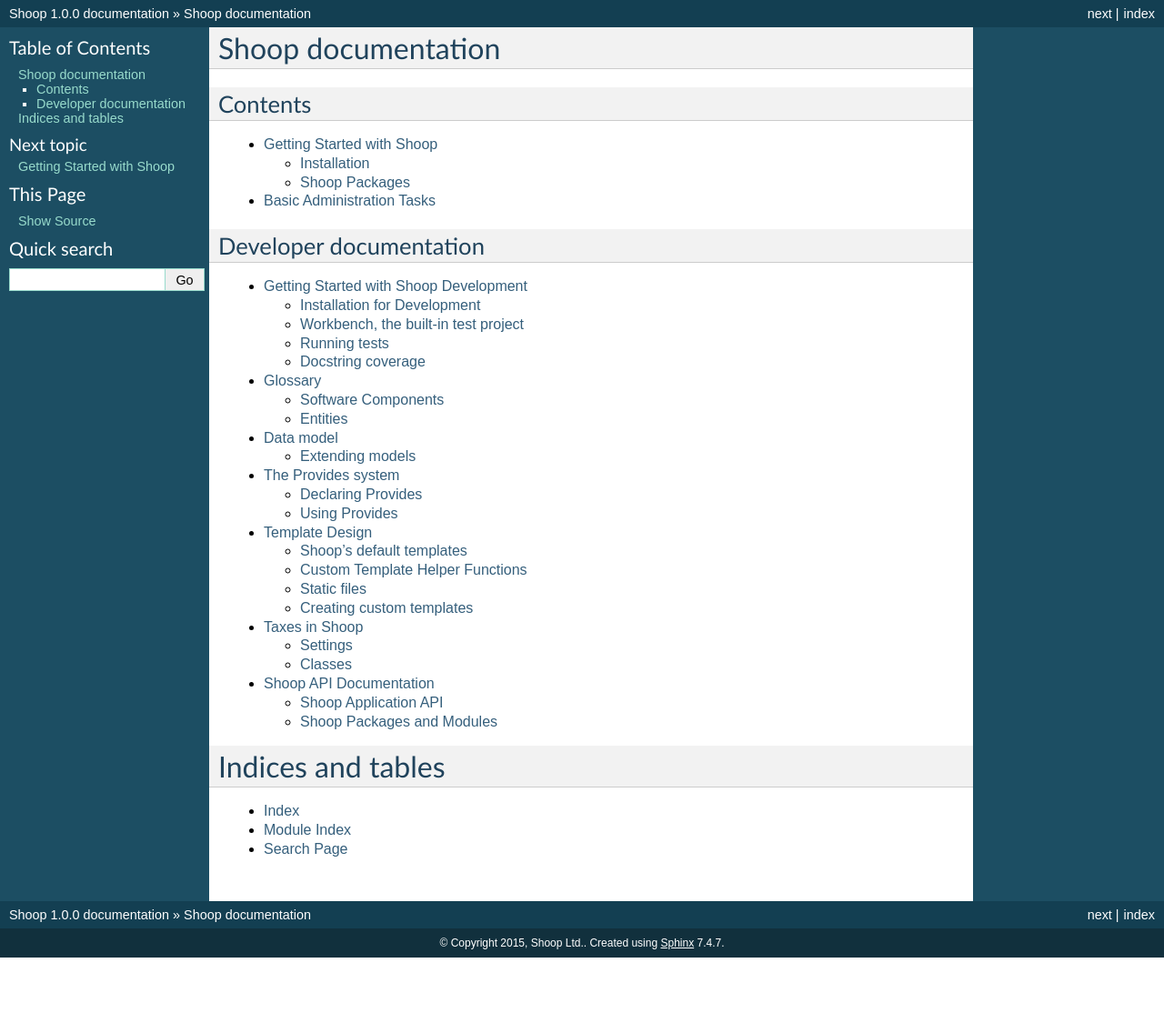
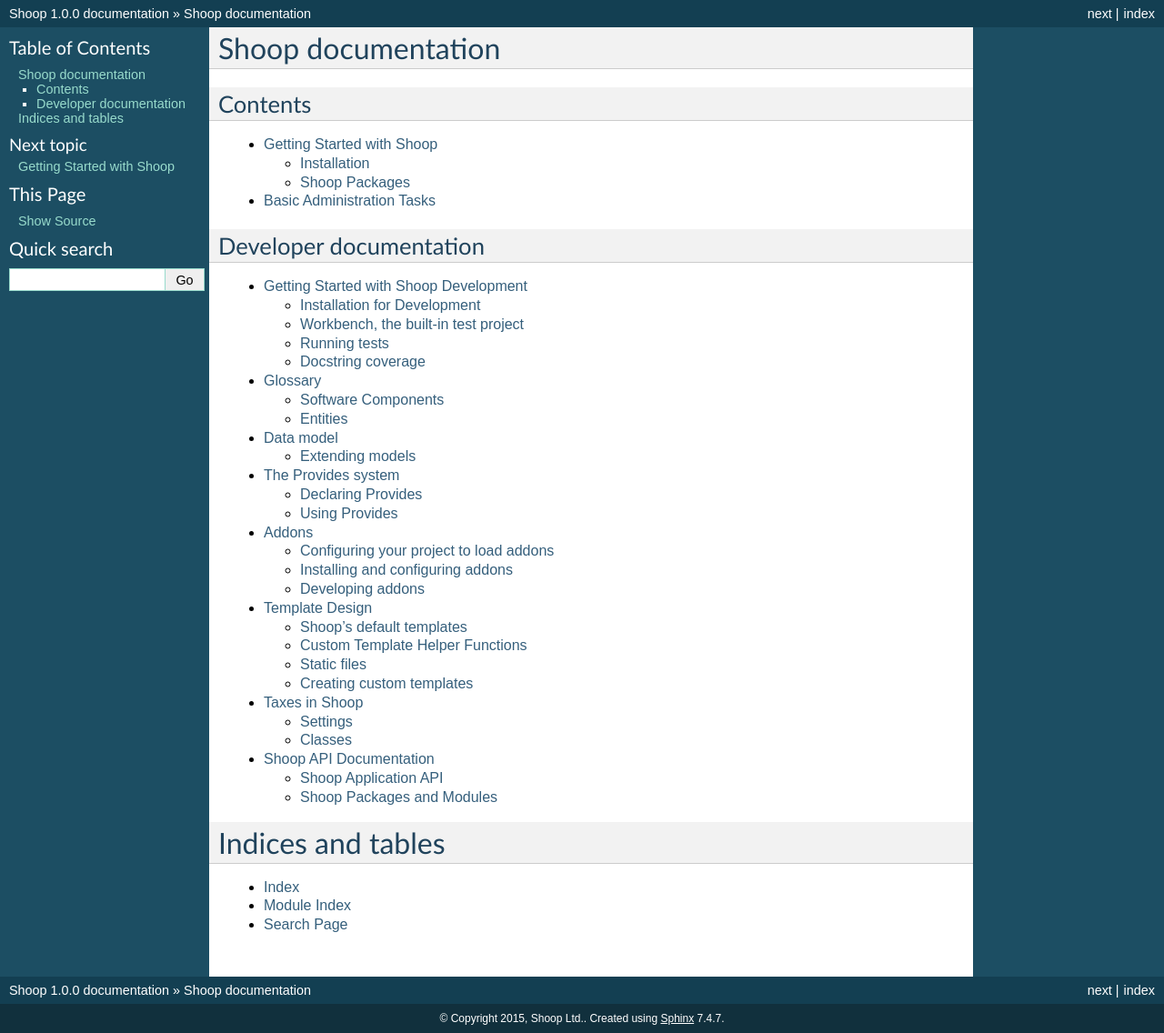
Before and after one commit to Tom2187End/somi-ecommerce, a Sphinx documentation site: the page built from doc/index.rst, in a window 1280 px wide. Shown: the whole page at 91% size. Built offline with Sphinx 7.4.7, drawn with Linux system fonts in a browser that asks for light colours; before the commit the page ends 1053 px from its top, so only the background shows below that; some of the changed lines change nothing that is shown.

Commit message:
Add general documentation about addons.
Refs SHOOP-937

```diff
--- /dev/null
+++ b/doc/addons.rst
@@ -0,0 +1,128 @@
+Addons
+======
+
+Shoop contains facilities for installing, detecting, loading and configuring
+additional functionality with little or no system administration knowledge
+needed.  Packages that can be loaded in this way are called Addons.  Addons
+aren't very special, though: under the surface they are nothing more than
+standard Django applications that are discovered using the `Setuptools Entry
+Points mechanism <entrypoints_>`_.  Functionality registration after this
+occurs via the Shoop :doc:`Provides <provides>` subsystem.
+
+Configuring your project to load addons
+---------------------------------------
+
+The Shoop addon manager handles adding addons into Django's ``INSTALLED_APPS``
+list during project initialization time.
+
+It's easy to convert a standard Django configuration to be addons enabled.
+
+For instance, take a bare-bones Shoop core installation.
+
+.. code-block:: python
+
+    INSTALLED_APPS = (
+        'django.contrib.admin',
+        'django.contrib.auth',
+        'django.contrib.contenttypes',
+        'django.contrib.sessions',
+        'django.contrib.messages',
+        'django.contrib.staticfiles',
+        'shoop.core',
+        'shoop.simple_pricing',
+        'shoop.simple_supplier',
+        'shoop.default_tax',
+        'shoop.admin',
+    )
+
+The management interface for the addon loader requires one additional
+configuration key, ``SHOOP_ENABLED_ADDONS_FILE``, to name a path to a
+configuration file that is writable by the application server.
+
+The ``shoop.addons.add_enabled_addons()`` method manages reading this file,
+cross-referencing them with the entry points published by Setuptools and
+adding them into the installed apps list.
+
+Putting this all together,
+
+.. code-block:: python
+
+    from shoop.addons import add_enabled_addons
+
+    # *snip*
+
+    # This varies depending on how your particular project arranges writable files.
+    SHOOP_ENABLED_ADDONS_FILE = os.path.join(BASE_DIR, "enabled_addons")
+
+    INSTALLED_APPS = add_enabled_addons(SHOOP_ENABLED_ADDONS_FILE, (
+        'django.contrib.admin',
+        'django.contrib.auth',
+        'django.contrib.contenttypes',
+        'django.contrib.sessions',
+        'django.contrib.messages',
+        'django.contrib.staticfiles',
+        'shoop.core',
+        'shoop.simple_pricing',
+        'shoop.simple_supplier',
+        'shoop.default_tax',
+        'shoop.admin',
+        'shoop.addons',
+    ))
+
+    # *snip*
+
+will enable your project to load Shoop addons.
+
+Installing and configuring addons
+---------------------------------
+
+Once ``shoop.addons`` is in your ``INSTALLED_APPS`` list, a section for
+managing addons appears in the administration panel.
+
+Developing addons
+-----------------
+
+As discussed before, addons are simply Django applications with a Setuptools
+``entry_points`` stanza in ``setup.py``.
+
+This means addon development doesn't require any special steps; just adding
+the new application to a test project's (such as Workbench's)
+``INSTALLED_APPS`` is enough to get you running.
+
+Preparing addons for distribution
+~~~~~~~~~~~~~~~~~~~~~~~~~~~~~~~~~
+
+When the time comes to actually distribute your new addon, `configure your
+package according to the PyPUG guidelines <pypug-dist_>`_ and within the
+``entry_points`` section add a ``shoop.addon`` entry point stanza, such as
+this (example taken from the `shoop-pugme <https://github.com/akx/shoop-
+pugme>`_ addon):
+
+.. code-block:: python
+
+    setuptools.setup(
+        # ...
+        entry_points={"shoop.addon": "shoop_pugme=shoop_pugme"}
+    )
+
+
+.. note::
+
+   It's recommended you follow the ``name=name`` format for the entry point
+   definition. Further iterations of addon discovery may change the format.
+
+With this in your ``setup.py``, you can now
+
+* Use ``python setup.py sdist`` to create a source distribution for your addon
+  and install it via the administration panel as you would for any old addon.
+* Or run ``pip install -e .`` to install the addon in your shop's
+  virtualenv in `editable mode <editable_>`_, then enable the addon via the
+  administration panel.
+
+(If you had manually added the application into your ``INSTALLED_APPS`` as
+discussed before, this would be a good time to take it out of there, as
+otherwise Django will complain about duplicates.)
+
+.. _pypug-dist: https://packaging.python.org/en/latest/distributing.html
+.. _entrypoints: https://pythonhosted.org/setuptools/pkg_resources.html#entry-points
+.. _editable: https://pip.pypa.io/en/latest/reference/pip_install.html#editable-installs
--- a/doc/index.rst
+++ b/doc/index.rst
@@ -20,6 +20,7 @@
    glossary
    data_model
    provides
+   addons
    templates
    taxes
    api/modules
```
